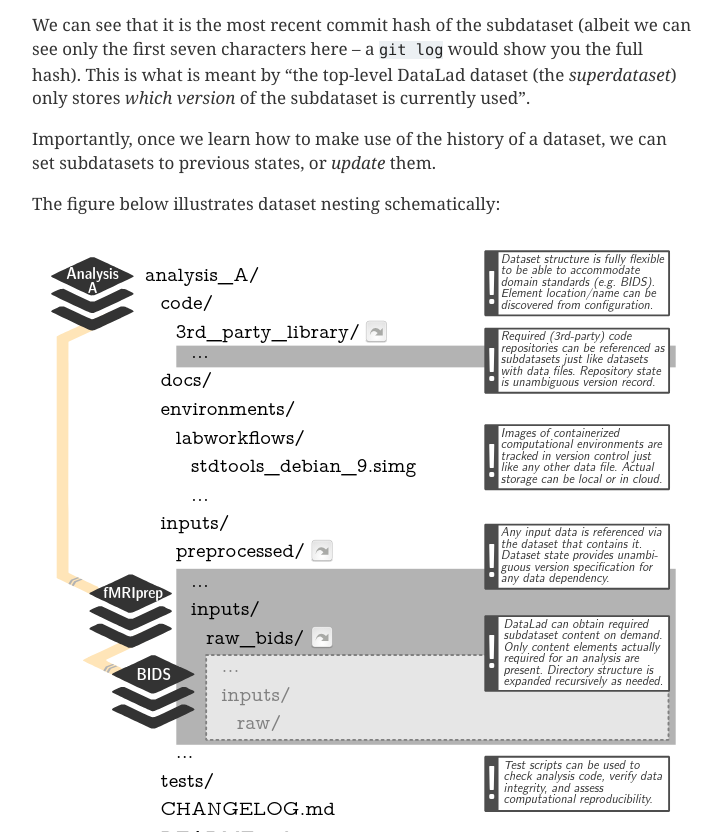
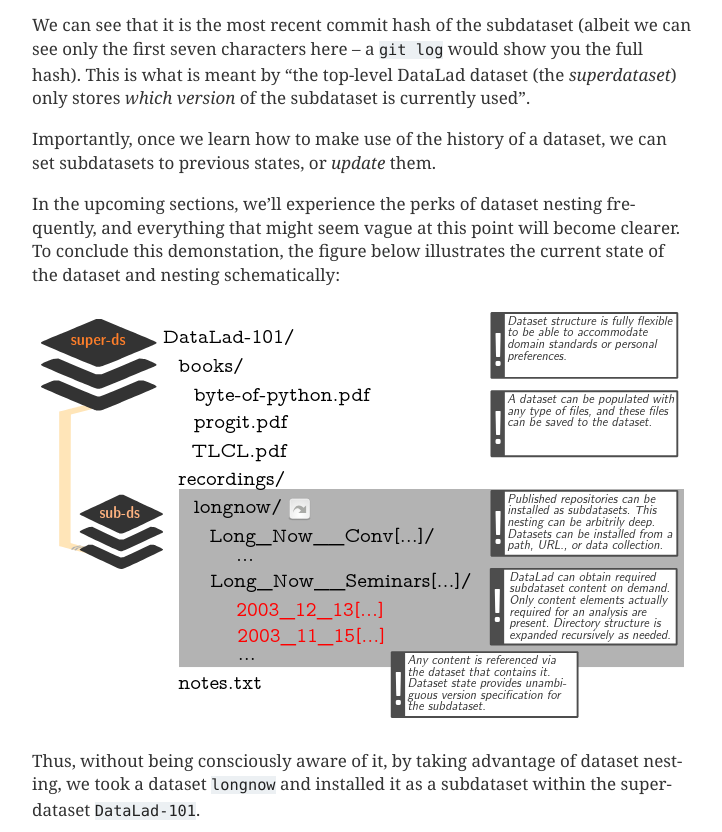
Before and after one commit to datalad-handbook/book, a Sphinx documentation site: the page built from docs/basics/101-6-nesting.rst, in a window 1280 px wide and 900 px high, scrolled down 1348 px, cut to the strip 68-900 px from the top of the window. Shown: the whole strip, without its empty margins (388-1110 px from the left). Built offline with Sphinx 7.4.7, drawn with Linux system fonts in a browser that asks for light colours; comment, search, counter and statistics services are not loaded.

Commit message:
update figure reference

```diff
--- a/docs/basics/101-6-nesting.rst
+++ b/docs/basics/101-6-nesting.rst
@@ -76,9 +76,13 @@ This is what is meant by "the top-level DataLad dataset (the *superdataset*) onl
 Importantly, once we learn how to make use of the history of a dataset,
 we can set subdatasets to previous states, or *update* them.
 
-The figure below illustrates dataset nesting schematically:
+In the upcoming sections, we'll experience the perks of dataset nesting
+frequently, and everything that might seem vague at this point will become
+clearer. To conclude this demonstation,
+the figure below illustrates the current state of the dataset
+and nesting schematically:
 
-.. figure:: ../img/virtual_dirtree.svg
+.. figure:: ../img/virtual_dirtree_simple_subds.svg
    :alt: Virtual directory tree of a nested DataLad dataset
 
 Thus, without being consciously aware of it, by taking advantage of dataset
```
